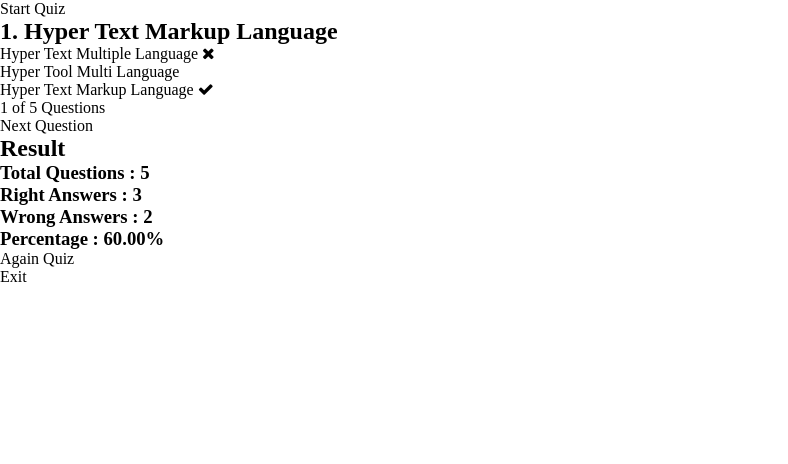
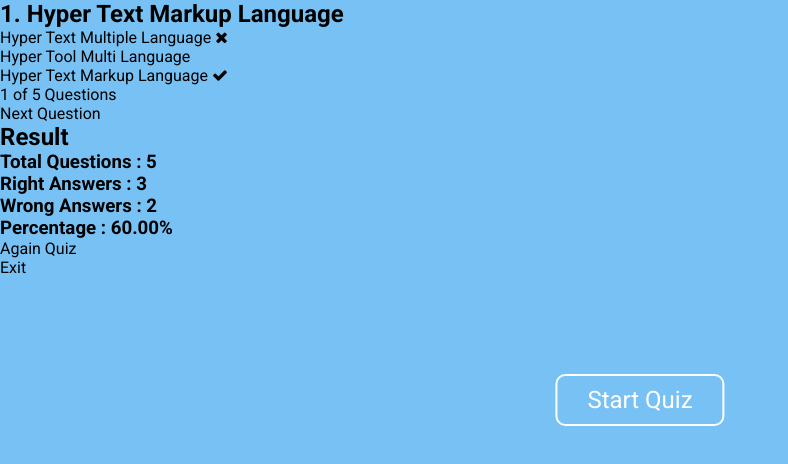
Before and after one commit to Chu29/js-quiz-app, a plain HTML site: page index.html in a window 1280 px wide. Shown: the whole page, without its empty margins (0-788 px from the left). Drawn offline with Linux system fonts and the light colour scheme.

Commit message:
add: styled the start quiz btn

```diff
--- a/styles/index.css
+++ b/styles/index.css
@@ -3,3 +3,27 @@
   padding: 0;
   box-sizing: border-box;
 }
+
+body {
+  background-color: #78c1f4;
+  font-family: 'Roboto', sans-serif;
+}
+
+.start-quiz {
+  position: absolute;
+  top: 50%;
+  left: 50%;
+  transform: translate(-50%, -50%);
+  border: 2px solid #fff;
+  padding: 10px 30px;
+  color: #fff;
+  border-radius: 10px;
+  font-size: 24px;
+  cursor: pointer;
+  transition: all 0.3s;
+}
+
+.start-quiz:hover {
+  background-color: #fff;
+  color: #000;
+}
```
